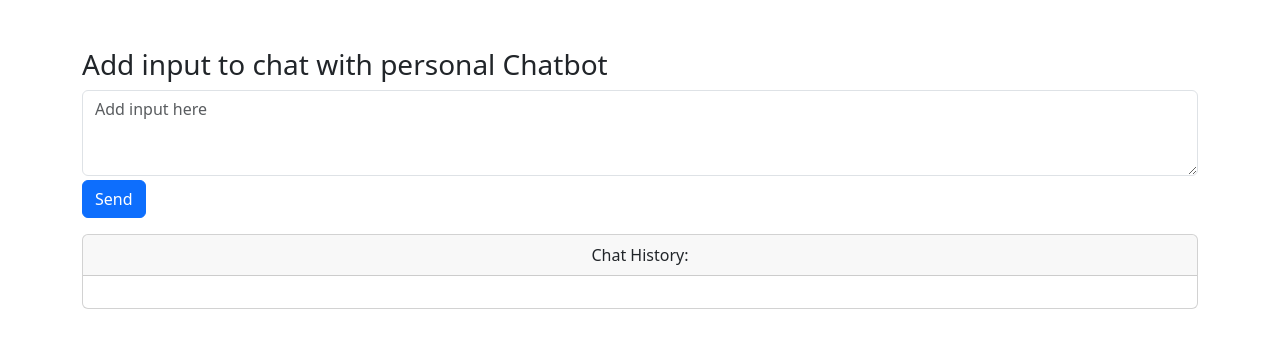
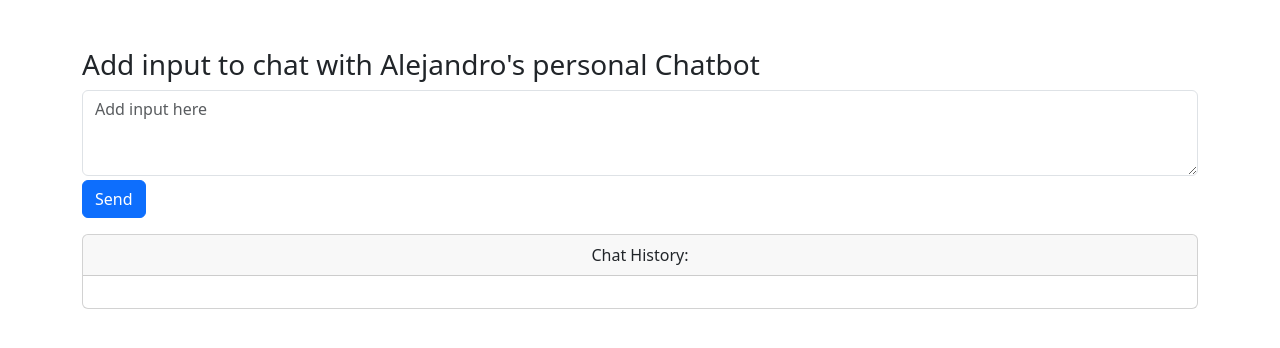
Before and after one commit to ABay23/chatbot_OAI_v1, a FastAPI app: page / in a window 1280 px wide. Shown: the top 348 px of the page. Run offline with FastAPI, Linux system fonts and the light colour scheme.

Commit message:
New update on framework for space

```diff
--- a/chatbot/app/templates/home.html
+++ b/chatbot/app/templates/home.html
@@ -1,7 +1,7 @@
 {% include 'layout.html' %}
 
 <div class="container mt-5">
-	<h3>Add input to chat with personal Chatbot</h3>
+	<h3>Add input to chat with Alejandro's personal Chatbot</h3>
 	<form action="/" method="POST">
 		<div>
 			<textarea
```
